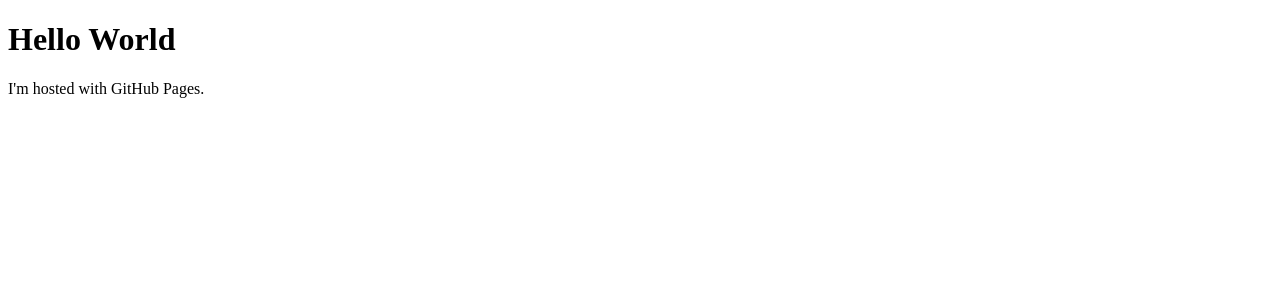
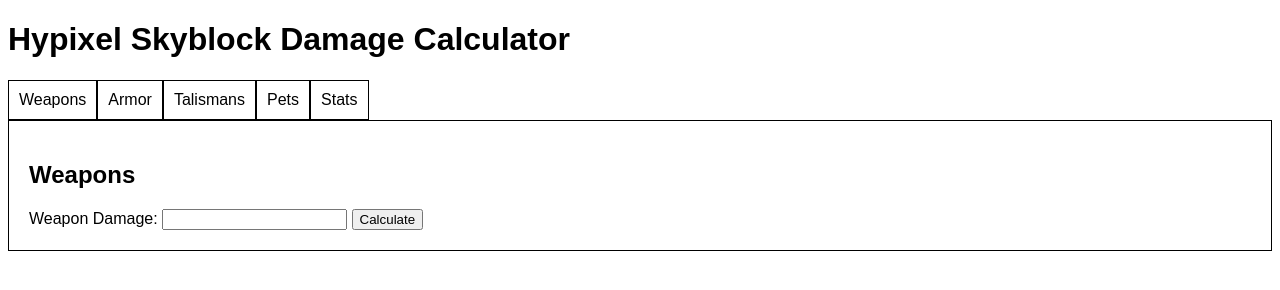
Before and after one commit to DallagenXYZ/DallagenXYZ.github.io, a plain HTML site: page index.html in a window 1280 px wide. Drawn offline with Linux system fonts and the light colour scheme.

Commit message:
Update index.html

```diff
--- a/index.html
+++ b/index.html
@@ -1,7 +1,58 @@
 <!DOCTYPE html>
-<html>
+<html lang="en">
+<head>
+    <meta charset="UTF-8">
+    <meta name="viewport" content="width=device-width, initial-scale=1.0">
+    <title>Hypixel Skyblock Damage Calculator</title>
+    <style>
+        body { font-family: Arial, sans-serif; }
+        .tabs { display: flex; }
+        .tab { padding: 10px; cursor: pointer; border: 1px solid #000; }
+        .tab-content { display: none; padding: 20px; border: 1px solid #000; }
+        .active { display: block; }
+    </style>
+</head>
 <body>
-<h1>Hello World</h1>
-<p>I'm hosted with GitHub Pages.</p>
+    <h1>Hypixel Skyblock Damage Calculator</h1>
+    <div class="tabs">
+        <div class="tab" onclick="showTab('weapons')">Weapons</div>
+        <div class="tab" onclick="showTab('armor')">Armor</div>
+        <div class="tab" onclick="showTab('talismans')">Talismans</div>
+        <div class="tab" onclick="showTab('pets')">Pets</div>
+        <div class="tab" onclick="showTab('stats')">Stats</div>
+    </div>
+
+    <div id="weapons" class="tab-content active">
+        <h2>Weapons</h2>
+        <label>Weapon Damage: <input type="number" id="weaponDamage"></label>
+        <button onclick="calculateDamage()">Calculate</button>
+    </div>
+    <div id="armor" class="tab-content">
+        <h2>Armor</h2>
+        <p>Armor stats will go here.</p>
+    </div>
+    <div id="talismans" class="tab-content">
+        <h2>Talismans</h2>
+        <p>Talisman bonuses will go here.</p>
+    </div>
+    <div id="pets" class="tab-content">
+        <h2>Pets</h2>
+        <p>Pet effects will go here.</p>
+    </div>
+    <div id="stats" class="tab-content">
+        <h2>Stats</h2>
+        <p>Base stats and multipliers will go here.</p>
+    </div>
+
+    <script>
+        function showTab(tabName) {
+            document.querySelectorAll('.tab-content').forEach(tab => tab.style.display = 'none');
+            document.getElementById(tabName).style.display = 'block';
+        }
+        function calculateDamage() {
+            let weaponDamage = document.getElementById('weaponDamage').value;
+            alert('Damage calculated: ' + weaponDamage); // Placeholder calculation
+        }
+    </script>
 </body>
 </html>
```
